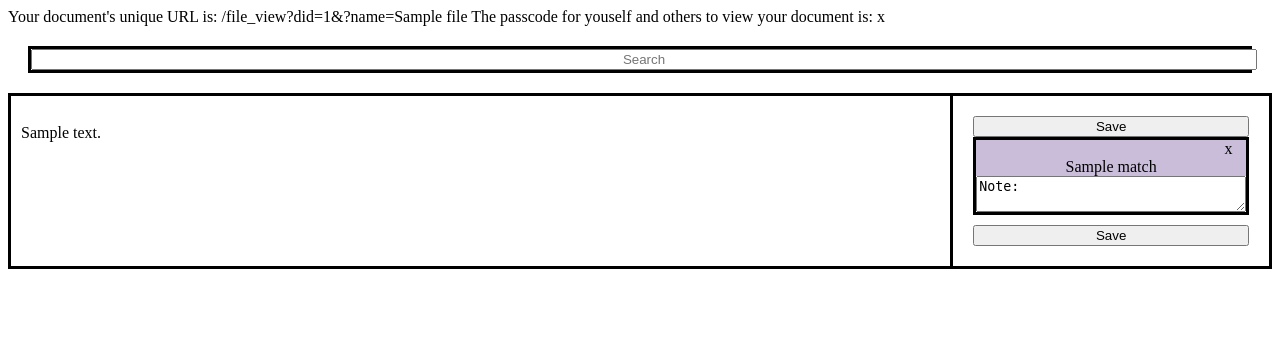
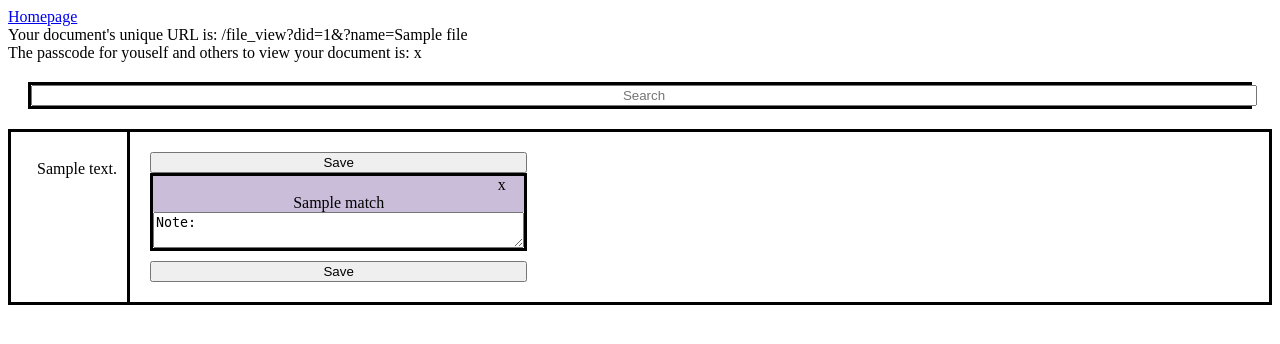
Before and after one commit to Torden360/PROJECT_document-search--comment-tool, a Flask app: template src/templates/file_view.html in a window 1280 px wide. Shown: the top 344 px of the page. Run offline with Flask 2, Linux system fonts and the light colour scheme; the template is opened without the code that fills it: most values are stand-ins (such as "Sample title", 1, 10 or a date in 2020).

Commit message:
Added different navbars according to is_doc_owner session and added some styling

```diff
--- a/src/templates/file_view.html
+++ b/src/templates/file_view.html
@@ -4,11 +4,19 @@
 
 {% block bodycontent %}
 
-<div>
+<div class="background">
+    <div class="over-background">
+
         {% if passcode %}
-    Your document's unique URL is: /file_view?did={{file.document_id}}&?name={{file.name}}
+        <header>
+            <a href="/owner_home"> Homepage </a>
+        </header>
+        Your document's unique URL is: /file_view?did={{file.document_id}}&?name={{file.name}} <br>
         The passcode for youself and others to view your document is: {{passcode}}
         {% else %}
+        <header>
+                <a href="/"> Homepage </a>
+        </header>
         You are viewing the uploaded file: {{file.name}}
         {% endif %}
     </div>
@@ -22,9 +30,11 @@
     </div>
 
     <div class="container">
+        <div class="contain-file">
             <p id="file">
     {{text}}
             </p>
+        </div>
 
         <div class="match_container">
             {% if matches %}
@@ -43,6 +53,7 @@
             {% endif %}
         </div>
 
+    </div>
 </div>
 <script>
 
```
Lines whose indentation alone changed are shown as unchanged.
